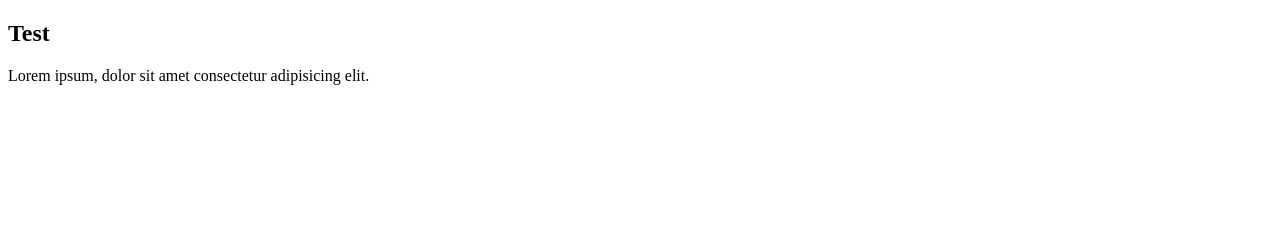
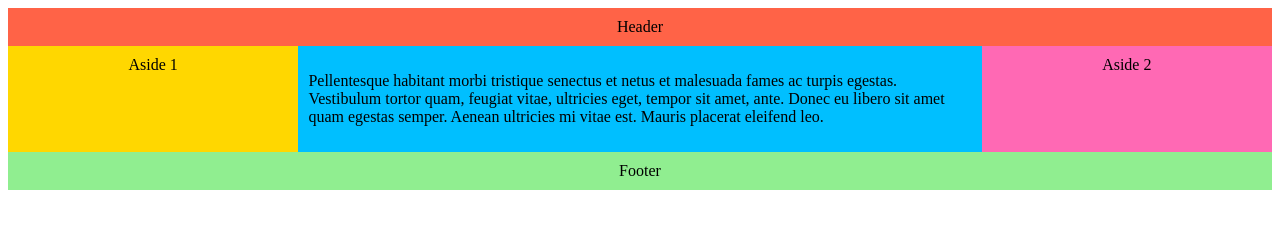
Before and after one commit to tanchang98/localexample, a plain HTML site: page index.html in a window 1280 px wide. Drawn offline with Linux system fonts and the light colour scheme.

Commit message:
Update index.html

```diff
--- a/index.html
+++ b/index.html
@@ -6,8 +6,44 @@
     <meta name="viewport" content="width=device-width, initial-scale=1.0">
     <title>Document</title>
 </head>
+<style>
+    .wrapper{text-align: center;}
+    .wrapper > *{padding: 10px;}
+    .header {background: tomato;}
+    .footer {background: lightgreen;}
+    .main {text-align: left; background: deepskyblue;}
+    .aside-1 {background: gold;}
+    .aside-2 {background: hotpink;}
+
+
+    .wrapper{display: flex;
+    flex-flow: row wrap;}
+    .wrapper > *{flex:1 100%;}
+
+    @media all and (min-width: 600px){
+        /* body{background: maroon;} */
+        .aside{flex: 1 auto;}
+    }
+    @media all and (min-width: 800px){
+        /* body{background: maroon;} */
+        .main{flex: 3 0px;}
+        .aside-1{order: 1;}
+        .main{order: 2;}
+        .aside-2{order: 3;}
+        .footer{order: 4;}
+    }
+
+
+</style>
 <body>
-    <h2>Test</h2>
-    <p>Lorem ipsum, dolor sit amet consectetur adipisicing elit.</p>
+    <div class="wrapper">
+        <header class="header">Header</header>
+        <article class="main">
+          <p>Pellentesque habitant morbi tristique senectus et netus et malesuada fames ac turpis egestas. Vestibulum tortor quam, feugiat vitae, ultricies eget, tempor sit amet, ante. Donec eu libero sit amet quam egestas semper. Aenean ultricies mi vitae est. Mauris placerat eleifend leo.</p>
+        </article>
+        <aside class="aside aside-1">Aside 1</aside>
+        <aside class="aside aside-2">Aside 2</aside>
+        <footer class="footer">Footer</footer>
+      </div>
 </body>
 </html>
```
